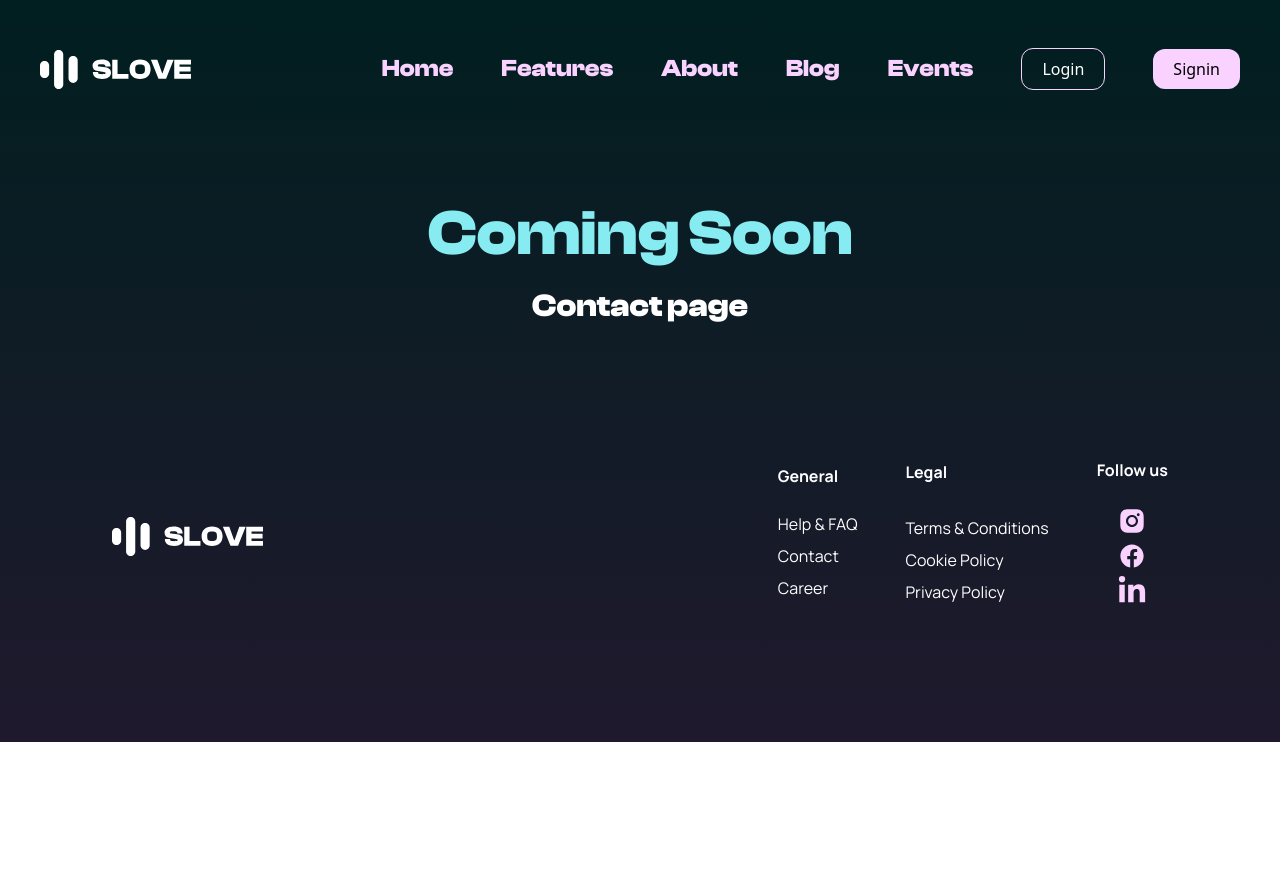
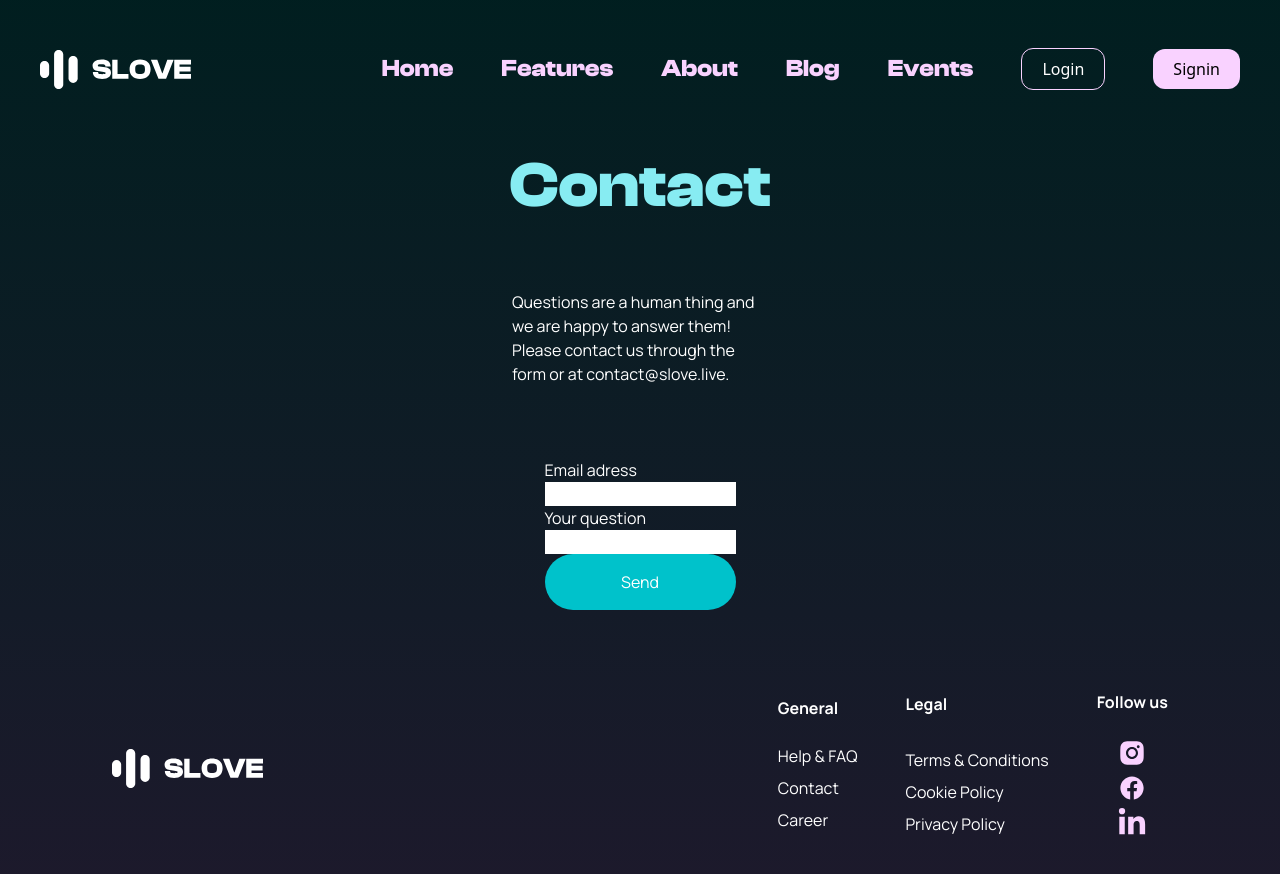
Before and after one commit to SLOVEAI/slove_website, a React (Create React App) app in the folder frontend/: page /contact in a window 1280 px wide. Shown: the top 874 px of the page. Before the commit the page ends 800 px from the top, so only its background shows below. Built offline with nearby package versions, Linux system fonts and the light colour scheme.

Commit message:
added content in two pages

```diff
--- /dev/null
+++ b/frontend/src/components/ContactSection.tsx
@@ -0,0 +1,24 @@
+import React from 'react'
+import Button from './Button'
+
+function ContactSection() {
+  return (
+    <>
+    <div className='font-manrope text-white gap-10 flex flex-col items-center'>
+        <h1 className='font-clashDisplay text-[4rem] text-primaryColor_lightBlue mb-[1rem]'>Contact</h1>
+        <span className='px-[32rem] mb-[2rem]'>Questions are a human thing and we are happy to answer them! Please contact us through the form or at contact@slove.live.</span>
+        <form action="/" className='flex flex-col'>
+            <label htmlFor="email">Email adress</label>
+            <input type="email" name="Email" id="email" value="Email adress" />
+
+            <label htmlFor="text">Your question</label>
+            <input type="text" name="text" id="text" value="Ask your question here" />
+
+            <Button label='Send' className='py-4 px-10 rounded-full bg-primaryColor_turquoise text-white' />
+        </form>
+    </div>
+    </>
+  )
+}
+
+export default ContactSection
--- /dev/null
+++ b/frontend/src/components/CookiesSection.tsx
@@ -0,0 +1,37 @@
+import React from 'react'
+
+function CookiesSection() {
+  return (
+    <>
+    <div className='font-manrope flex flex-col items-center gap-10 text-white mt-5 mb-[10rem]'>
+        <section className='flex flex-col px-[15rem]'>
+            <h1 className='font-clashDisplay text-[4rem] text-primaryColor_lightBlue mb-[4rem] self-center'>Cookie Policy</h1>
+            <p>This Cookie Policy explains how slove.ai ("we", "us", or "our") uses cookies and similar technologies to collect and store information about your use of our website. By using our website, you consent to our use of cookies and other tracking technologies as described in this policy.</p>
+        </section>
+
+        <section className='flex flex-col px-[15rem]'>
+            <h2 className='font-clashDisplay text-[2rem] mb-[4rem] self-center'>What are Cookies?</h2>
+            <p>Cookies are small data files that are placed on your device (computer, tablet, or mobile phone) when you visit a website. Cookies help websites remember your preferences and activities, allowing them to provide a more personalized experience for you. Cookies can also be used to track your usage of a website and gather information about your browsing habits.</p>
+        </section>
+
+        <section className='flex flex-col px-[15rem]'>
+            <h2 className='font-clashDisplay text-[2rem] mb-[4rem] self-center'>What Cookies do we use?</h2>
+            <span>We use the following types of cookies on our website:</span>
+            <ul className='list-disc ml-8 flex flex-col gap-2'>
+                <li>Necessary Cookies: These cookies are essential for the operation of our website and enable you to navigate our site and use its features.</li>
+                <li>Performance Cookies: These cookies allow us to measure and analyze how visitors use our website. They help us improve the functionality and performance of our site.</li>
+                <li>Functional Cookies: These cookies allow our website to remember your preferences and provide enhanced features.</li>
+                <li>Advertising Cookies: These cookies are used to deliver personalized ads to you based on your interests and browsing behavior.</li>
+            </ul>
+        </section>
+
+        <section className='flex flex-col px-[15rem]'>
+            <h2 className='font-clashDisplay text-[2rem] mb-[4rem] self-center'>Third-Party Cookies</h2>
+            <p>We may also use third-party cookies on our website. These cookies are placed by third-party service providers to help us analyze website usage, deliver ads tailored to your interests, and provide social media features.</p>
+        </section>
+    </div>
+    </>
+  )
+}
+
+export default CookiesSection
--- /dev/null
+++ b/frontend/src/components/TermsSection.tsx
@@ -0,0 +1,36 @@
+import React from 'react'
+
+function TermsSection() {
+  return (
+    <>
+    <div className='font-manrope flex flex-col items-center gap-10 text-white mt-5 mb-[10rem]'>
+        <section className='flex flex-col px-[15rem]'>
+            <h1 className='font-clashDisplay text-[4rem] text-primaryColor_lightBlue mb-[4rem] self-center'>Terms & Conditions</h1>
+            <p>Welcome to Slove.ai. These terms and conditions govern your use of our website. By using our website and app, you agree to be bound by these terms and conditions.</p>
+        </section>
+
+        <section className='flex flex-col px-[15rem]'>
+            <h2 className='font-clashDisplay text-[2rem] mb-[4rem] self-center'>Use of the website</h2>
+            <span>You may use our website for lawful purposes only. You may not use our website:</span>
+            <ul className='list-disc ml-8 flex flex-col gap-2'>
+                <li>In any way that breaches any applicable local, national or international law or regulation;</li>
+                <li>In any way that is unlawful or fraudulent, or has any unlawful or fraudulent purpose or effect;</li>
+                <li>To transmit, or procure the sending of, any unsolicited or unauthorized advertising or promotional material or any other form of similar solicitation (spam);</li>
+                <li>To knowingly transmit any data, send or upload any material that contains viruses, Trojan horses, worms, time-bombs, keystroke loggers, spyware, adware or any other harmful programs or similar computer code designed to adversely affect the operation of any computer software or hardware.</li>
+            </ul>
+        </section>
+
+        <section className='flex flex-col px-[15rem]'>
+            <h2 className='font-clashDisplay text-[2rem] mb-[4rem] self-center'>Intellectual Property</h2>
+            <p>The content on our website, including but not limited to text, graphics, logos, images, audio clips, and software, is owned or licensed by us and is protected by copyright, trademark, and other intellectual property laws. You may not use any content on our website without our express written permission.</p>
+        </section>
+        <section className='flex flex-col px-[15rem]'>
+            <h2 className='font-clashDisplay text-[2rem] mb-[4rem] self-center'>Disclamer of Warranties</h2>
+            <p>We make no representations or warranties of any kind, express or implied, about the completeness, accuracy, reliability, suitability, or availability with respect to the website or the information, products, services, or related graphics contained on the website for any purpose. Any reliance you place on such information is therefore strictly at your own risk.</p>
+        </section>
+    </div>
+    </>
+  )
+}
+
+export default TermsSection
--- a/frontend/src/pages/contact-page/index.tsx
+++ b/frontend/src/pages/contact-page/index.tsx
@@ -1,11 +1,9 @@
 import React from "react";
+import ContactSection from '../../components/ContactSection'
 
 const ContactPage = () => {
   return (
-    <div className="font-clashDisplay text-center py-[3rem]">
-    <h1 className="text-primaryColor_lightBlue text-[4rem]">Coming Soon</h1>
-    <h1 className="text-[2rem] text-white">Contact page</h1>
-  </div>
+    <ContactSection />
   )
 };
 
--- a/frontend/src/pages/cookies_page/index.tsx
+++ b/frontend/src/pages/cookies_page/index.tsx
@@ -1,11 +1,9 @@
 import React from "react";
+import CookiesSection from '../../components/CookiesSection'
 
 const CookiesPage = () => {
   return (
-    <div className="font-clashDisplay text-center py-[3rem]">
-    <h1 className="text-primaryColor_lightBlue text-[4rem]">Coming Soon</h1>
-    <h1 className="text-[2rem] text-white">Cookie Policy page</h1>
-  </div>
+    <CookiesSection />
   )
 };
 
--- a/frontend/src/pages/terms-page/index.tsx
+++ b/frontend/src/pages/terms-page/index.tsx
@@ -1,11 +1,9 @@
 import React from "react";
+import TermsSection from '../../components/TermsSection'
 
 const TermsPage = () => {
   return (
-    <div className="font-clashDisplay text-center py-[3rem]">
-    <h1 className="text-primaryColor_lightBlue text-[4rem]">Coming Soon</h1>
-    <h1 className="text-[2rem] text-white">Terms & Conditions page</h1>
-  </div>
+    <TermsSection />
   )
 };
 
```
